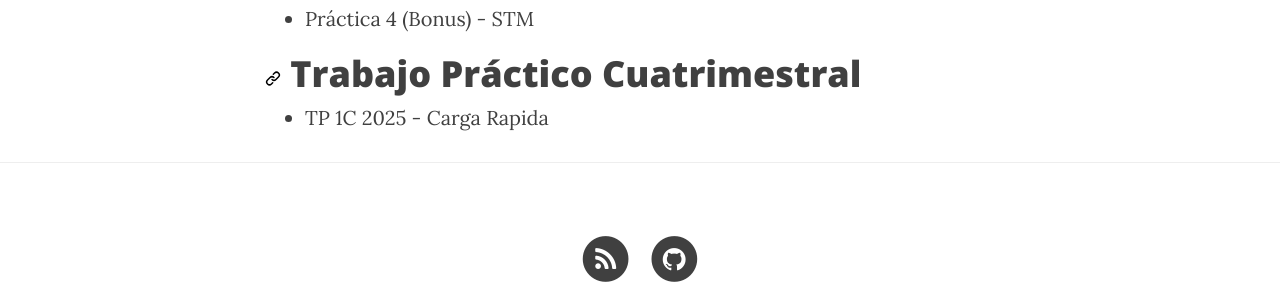
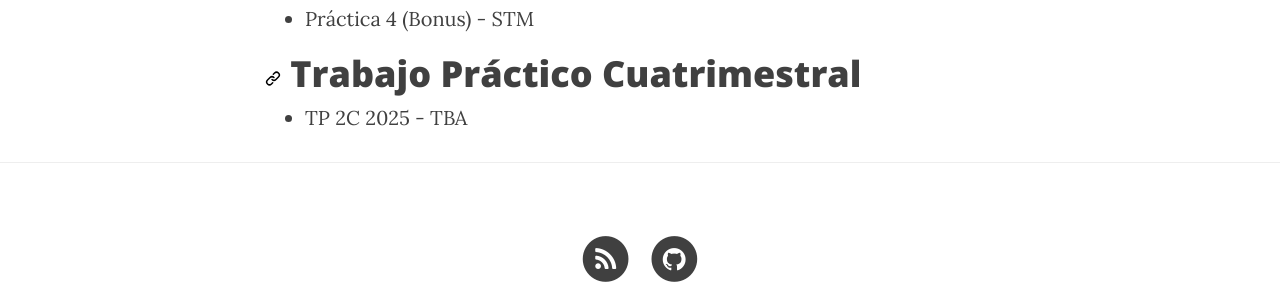
Before and after one commit to arquitecturas-concurrentes/arquitecturas-concurrentes.github.io, a Jekyll site: the page built from cursada.md, in a window 1280 px wide and 900 px high, scrolled down 2507 px. Shown: the part 498-797 px from the top of the window. Built offline with Jekyll 4.4.1, drawn with Linux system fonts in a browser that asks for light colours; nearby versions of some CDN libraries.

Commit message:
Update cursada.md

```diff
--- a/cursada.md
+++ b/cursada.md
@@ -48,4 +48,4 @@ Para ver la modalidad de las clases, ver en la planificacion
 # Trabajo Práctico Cuatrimestral #
 
 
-* [TP 1C 2025 - Carga Rapida](https://docs.google.com/document/d/e/2PACX-1vSfsZMalBi7HfUBeVs-zBhx8UgxXYC0-q4qW9tLsiHODNT_Wv3YITG7loGNPQ1k_izbmA4LUicP1Tis/pub)
+* [TP 2C 2025 - TBA]()
```
